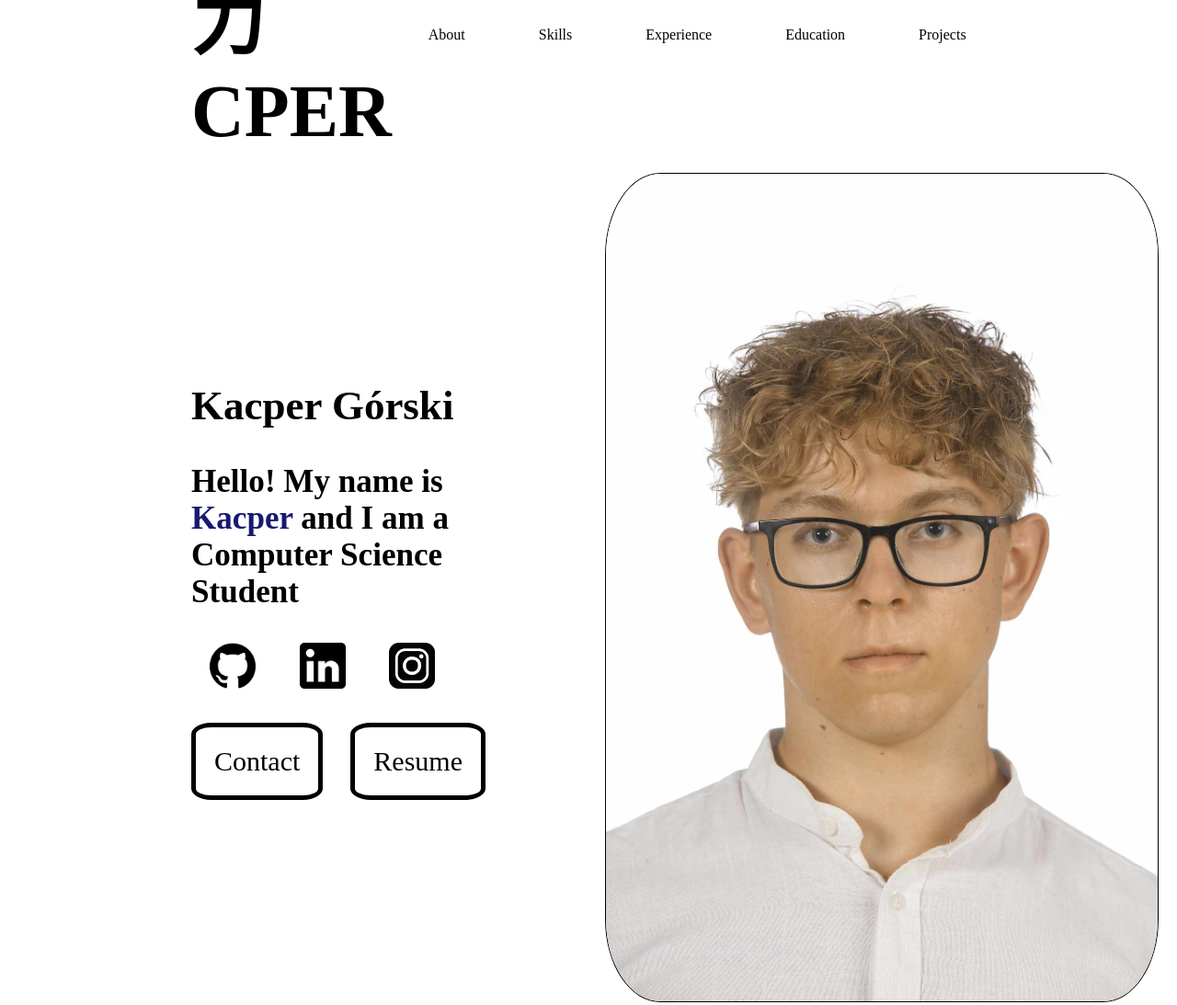
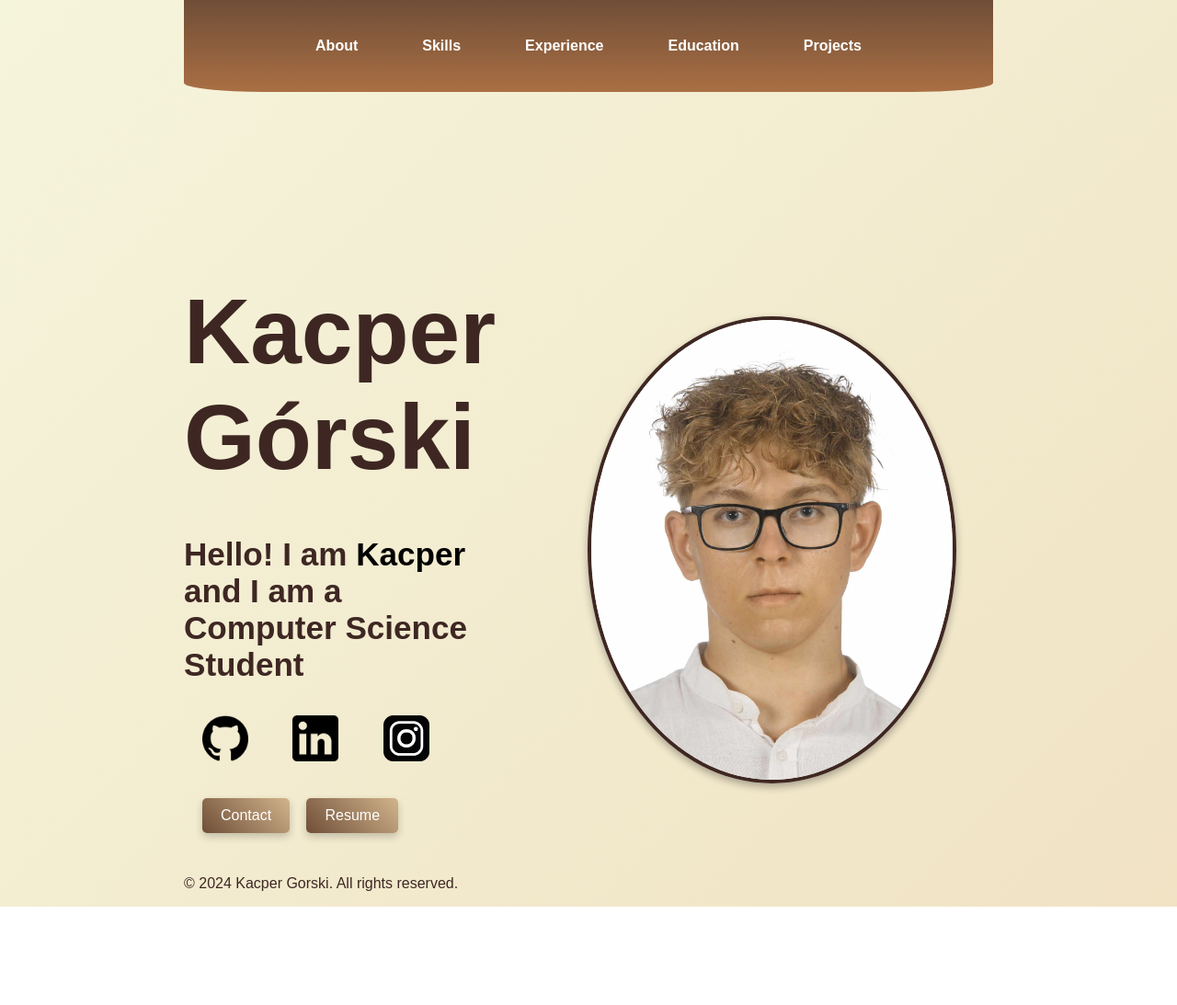
Before and after one commit to Kerciu/html-portfolio, a plain HTML site: page index.html in a window 1280 px wide. Shown: the top 1093 px of the page at 92% size. After the commit the page ends 986 px from the top, so only its background shows below. Drawn offline with Linux system fonts and the light colour scheme.

Commit message:
added coffee theme to my website

```diff
--- a/index.html
+++ b/index.html
@@ -3,11 +3,10 @@
     <link rel="stylesheet" href="styles.css">
     <meta charset="UTF-8">
     <meta name="viewport" content="width=device-width, initial-scale=1.0">
-    <title>Document</title>
+    <title>Kacper Górski</title>
 </head>
 <body>
     <header>
-        <h1 id="chikara-kacper-logo">力CPER</h1>
         <nav>
             <ul>
                 <li><a href="#about" class="clickable-reference-button">About</a></li>
@@ -23,15 +22,15 @@
         <section id="about">
             <div id="hello-message-with-name">
                 <h2 id="my-name">Kacper Górski</h2>
-                <h3>Hello! My name is <span class="kacper-name">Kacper</span> and I am a Computer Science Student</h3>
+                <h3>Hello! I am <span class="kacper-name">Kacper</span> and I am a Computer Science Student</h3>
                 <div class="social-media-icons">
                     <a href="https://github.com/Kerciu" target="_blank"><img src="./assets/images/github.png" alt="GitHub icon" class="social-media-icon"></a>
                     <a href="https://linkedin.com/in/kacper-gorski-se" target="_blank"><img src="./assets/images/linkedin.png" alt="LinkedIn icon" class="social-media-icon"></a>
                     <a href="https://instagram.com/kxcper.gorski" target="_blank"><img src="./assets/images/instagram.webp" alt="Instagram icon" class="social-media-icon"></a>
                 </div>
-                <ul class="clickable-link-button">
-                    <li>Contact</li>
-                    <li>Resume</li>
+                <ul class="clickable-link-button-container">
+                    <li><button class="contact-link-button info-link-button">Contact</button></li>
+                    <li><button class="resume-link-button info-link-button">Resume</button></li>
                 </ul>
             </div>
             <img src="./assets/images/q5BhkTjM.jpg" alt="Kacper Photo" id="personal-photo">
--- a/styles.css
+++ b/styles.css
@@ -1,42 +1,60 @@
 html {
-    padding: 0 200px
+    padding: 0 200px;
+    background: linear-gradient(135deg, #f5f5dc, #ecd0ab); /* Gradient kawowy */
+    background-size: 200% 200%;
+    font-family: Arial, sans-serif;
+    color: #3e2723;
+
+}
+
+body {
+    margin: 0;
+    overflow: hidden;
 }
 
 header {
     display: flex;
-    justify-content: space-between;
+    justify-content: center;
     align-items: center;
-    height: 60px;
+    height: 100px;
+    background: linear-gradient(#6f4e37, #aa6f44);
+    border-radius: 0 0 10% 10%;
+    color: white;
+    padding: 0;
 }
 
 nav ul {
     list-style-type: none;
     display: flex;
-    justify-content: flex-end;
+    justify-content: center;
     padding: 0;
     margin: 0;
 }
 
 nav ul li {
-    padding: 20px;
+    margin: 0 15px;
 }
 
 nav ul li a {
     text-decoration: none;
-    color: black;
+    color: white;
     padding: 10px 20px;
+    transition: color 0.3s ease;
+    font-weight: bold;
+}
+
+nav ul li a:hover {
+    color: #d2b48c;
 }
 
 main {
     padding-top: 100px;
 }
 
-header #chikara-kacper-logo {
-    font-size: 80px;
-    width: 300px;
-    padding-top: 50px;
-    padding-right: 0;
-    margin: 0;
+#my-name {
+    font-size: 100px;
+    font-weight: bold;
+    margin-bottom: 50px;
 }
 
 .social-media-icon {
@@ -58,28 +76,49 @@ header #chikara-kacper-logo {
 }
 
 #personal-photo {
-    width: 600px;
+    width: 500px;
+    height: 500px;
     object-fit: cover;
-    justify-content: flex-end;
-    border: black solid 1px;
-    border-radius: 10%;
-    margin: 0;
-    padding: 0;
-    align-self: flex-start;
+    border: 4px solid #3e2723;
+    border-radius: 50%;
+    box-shadow: 0 4px 8px rgba(0, 0, 0, 0.3);
+    margin-right: 40px;
+    margin-top: 40px;
+    transition: transform 0.3s ease, box-shadow 0.3s ease;
 }
 
-.clickable-link-button {
-    list-style-type: none;
-    display: flex;
-    justify-content: flex-start;
-    padding-left: 0;
+#personal-photo:hover {
+    transform: scale(1.05);
+    box-shadow: 0 8px 16px rgba(0, 0, 0, 0.4);
 }
 
-.clickable-link-button li {
-    padding: 20px;
-    border: black solid 5px;
-    border-radius: 15%;
-    margin-right: 30px;
+.clickable-link-button-container {
+    margin-left: 20px;
+    list-style-type: none;
+    padding: 0;
+}
+
+.clickable-link-button-container li {
+    display: inline;
+    margin-right: 10px;
+}
+
+.info-link-button {
+    padding: 10px 20px;
+    background: linear-gradient(45deg, #6f4e37, #d2b48c);
+    color: white;
+    border: none;
+    cursor: pointer;
+    font-size: 16px;
+    border-radius: 5px;
+    transition: transform 0.3s ease, box-shadow 0.3s ease, background 0.3s ease;
+    box-shadow: 0 4px 8px rgba(0, 0, 0, 0.2);
+}
+
+.info-link-button:hover {
+    background: linear-gradient(45deg, #d2b48c, #6f4e37);
+    transform: scale(1.05);
+    box-shadow: 0 8px 16px rgba(0, 0, 0, 0.3);
 }
 
 .social-media-icons a {
@@ -87,5 +126,5 @@ header #chikara-kacper-logo {
 }
 
 .kacper-name {
-    color: midnightblue;
+    color: #000000;
 }
```
